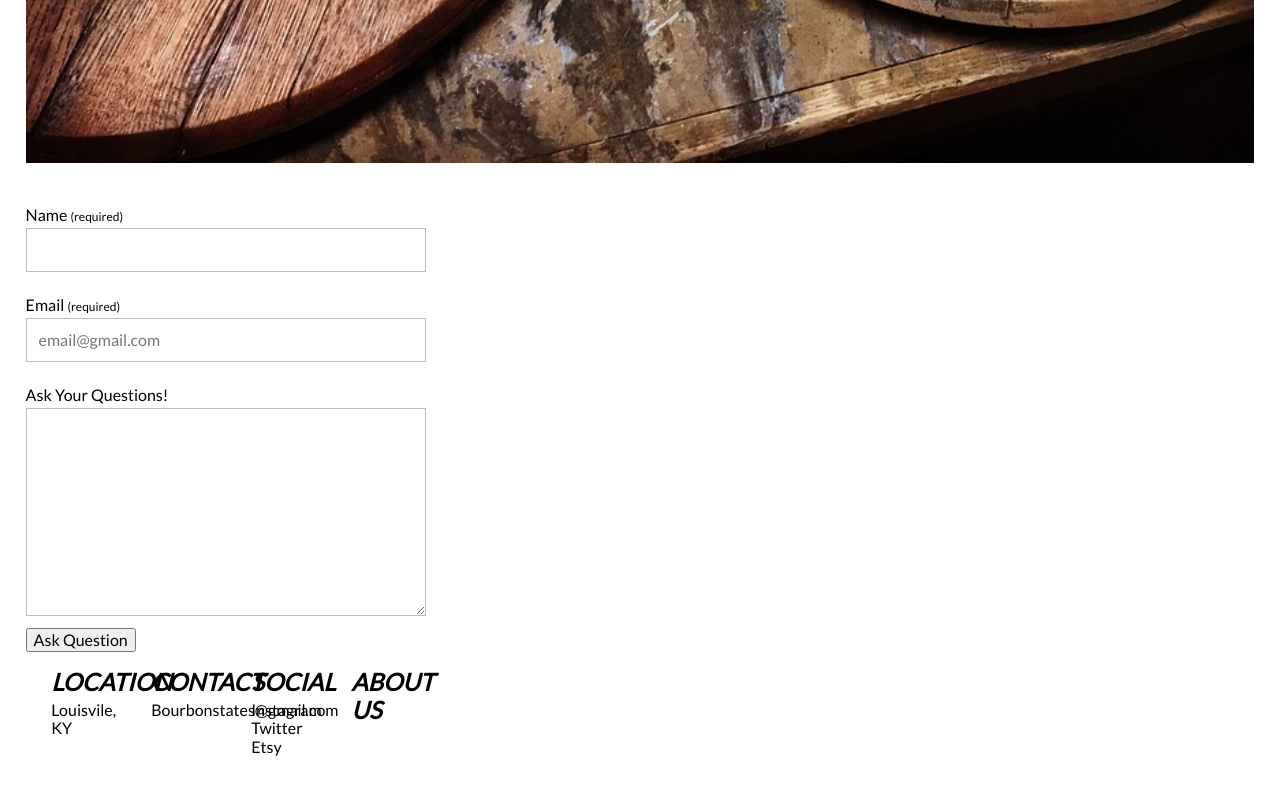
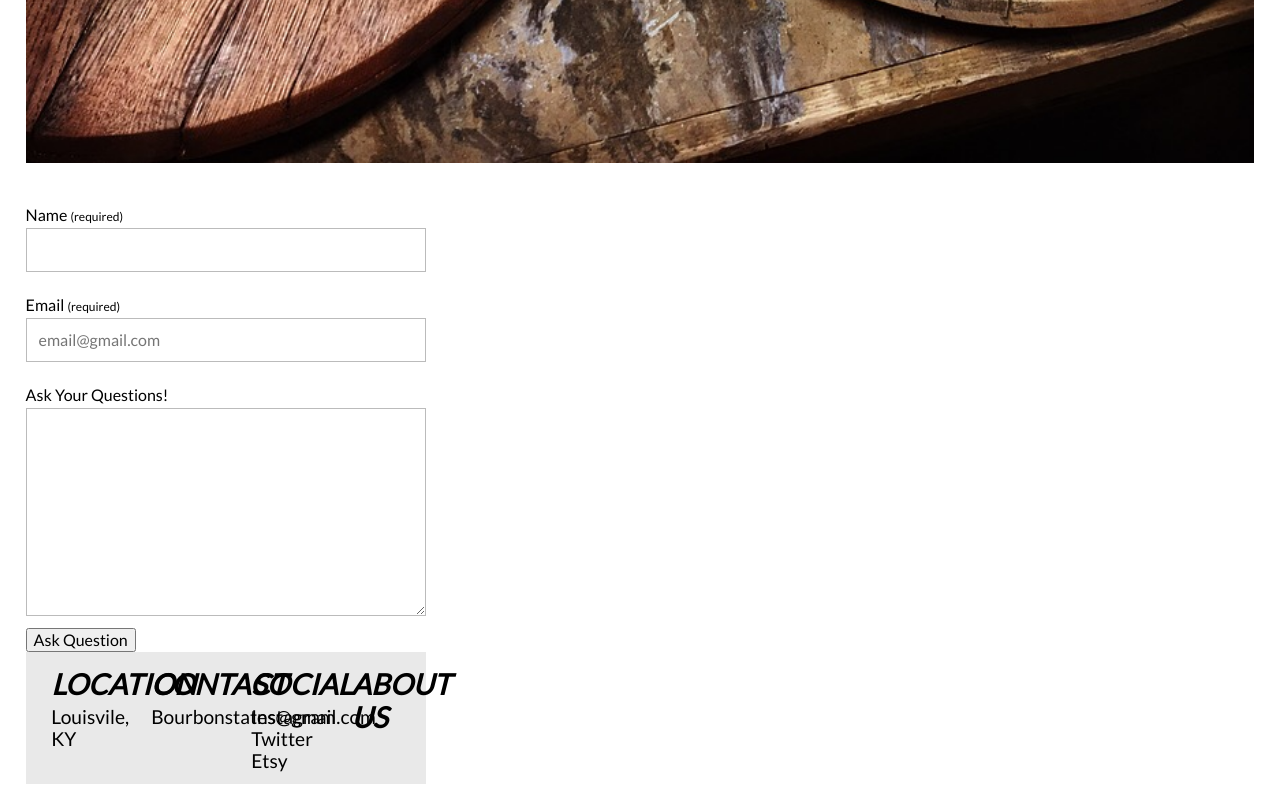
Before and after one commit to jgilberts/Bourbon-States, a plain HTML site: page index.html in a window 1280 px wide. Shown: the part 968-1768 px from the top of the page. Drawn offline with Linux system fonts and the light colour scheme.

Commit message:
changed background image of footer

```diff
--- a/css/small.css
+++ b/css/small.css
@@ -61,13 +61,14 @@ body h1{
     .column {float: left; padding: 0 2vw; margin: 0 0 .75rem 0;}
 
     footer{
-        background-color:lightgray
+        background-color:#e9e9e9;
         font-size: 1.2rem;
     }
     footer h2{
         font-style: italic;
         text-transform: uppercase;
         margin: 1rem 0 .3rem 0;
+
     }
 
     .clearfix:after {
```
